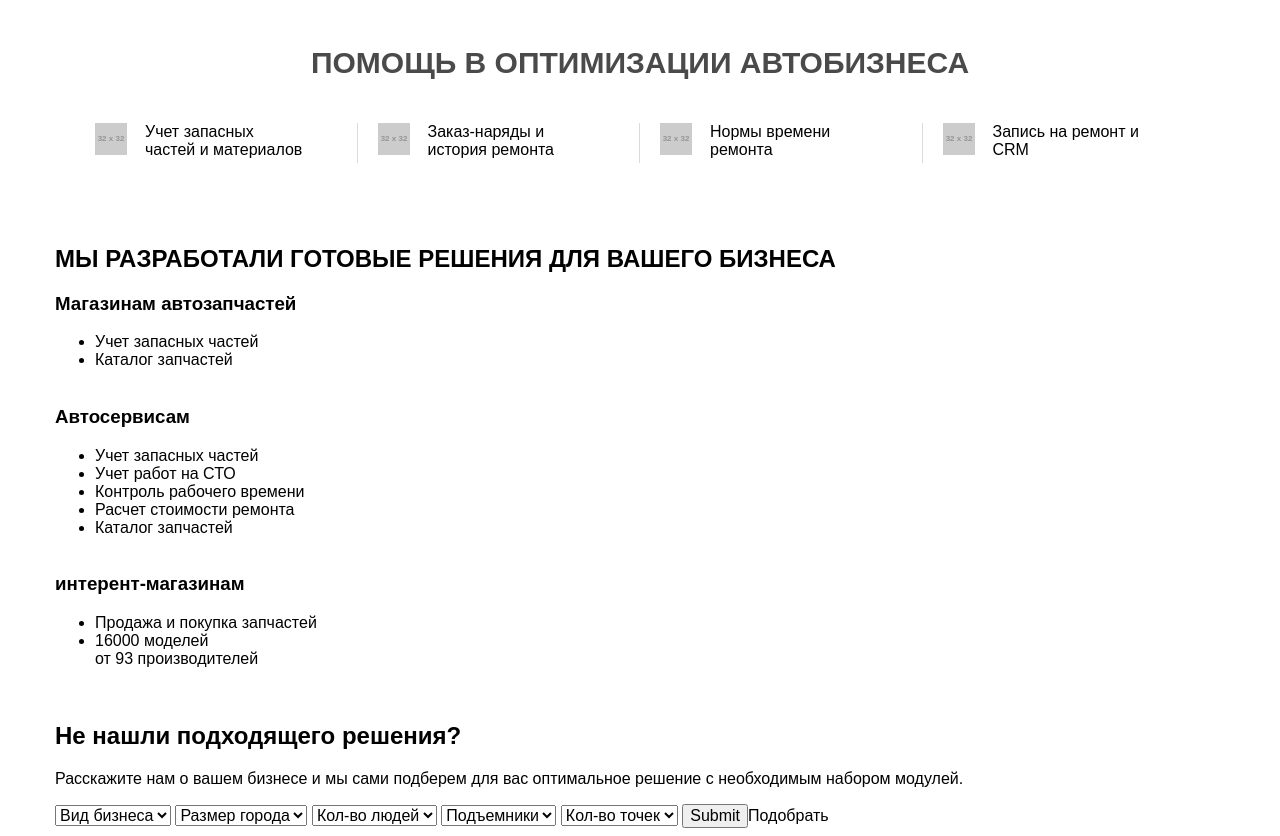
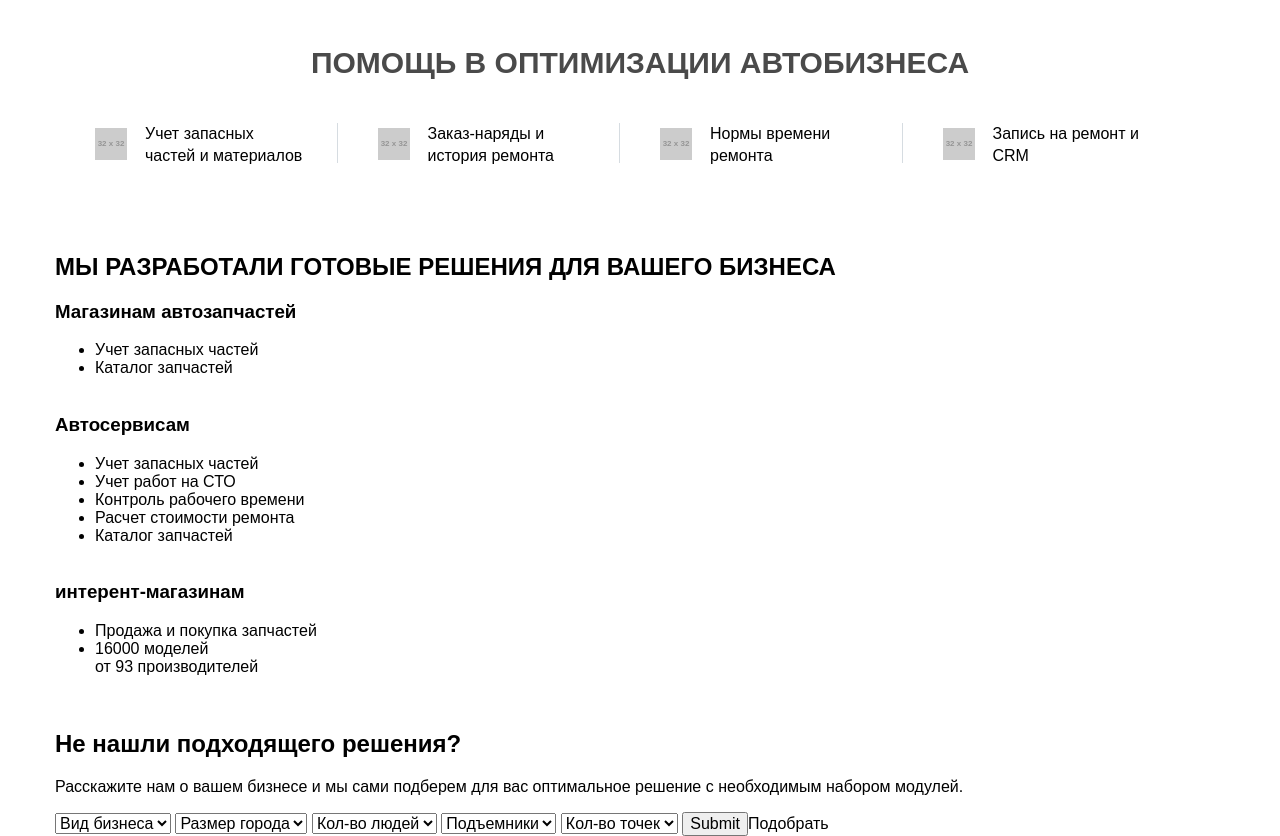
Before and after one commit to Krawing/jetstyle, a plain HTML site: page index.html in a window 1280 px wide. Shown: the part 900-1736 px from the top of the page. Drawn offline with Linux system fonts and the light colour scheme; placeholder pictures from the web are drawn by us.

Commit message:
fix help

```diff
--- a/css/main.scss
+++ b/css/main.scss
@@ -205,28 +205,30 @@ $bg_nav: #7cacd4;
 		padding-left: 50px;
 		padding-right: 70px;
 		width: 185px;
+		font-size: 16px;
+		line-height: 22px;
 		&:before {
 			content: "";
 			position: absolute;
 			left: 0;
-			top: 0;
+			top: 5px;
 			width: 32px;
 			height: 32px;
 			background: url("//placehold.it/32");
+		}
+		&:after {
+			content: "";
+			position: absolute;
+			top: 0;
+			right: 40px;
+			width: 1px;
+			height: 40px;
+			background: #d6dce1;
 		}
 		&:last-child {
 			&:after {
 				display: none;
 			}
-		}
-		&:after {
-			content: "";
-			position: absolute;
-			top: 0;
-			right: 20px;
-			width: 1px;
-			height: 40px;
-			background: #d6dce1;
 		}
 	}
 }
```
Also changed, not shown: css/main.css.
